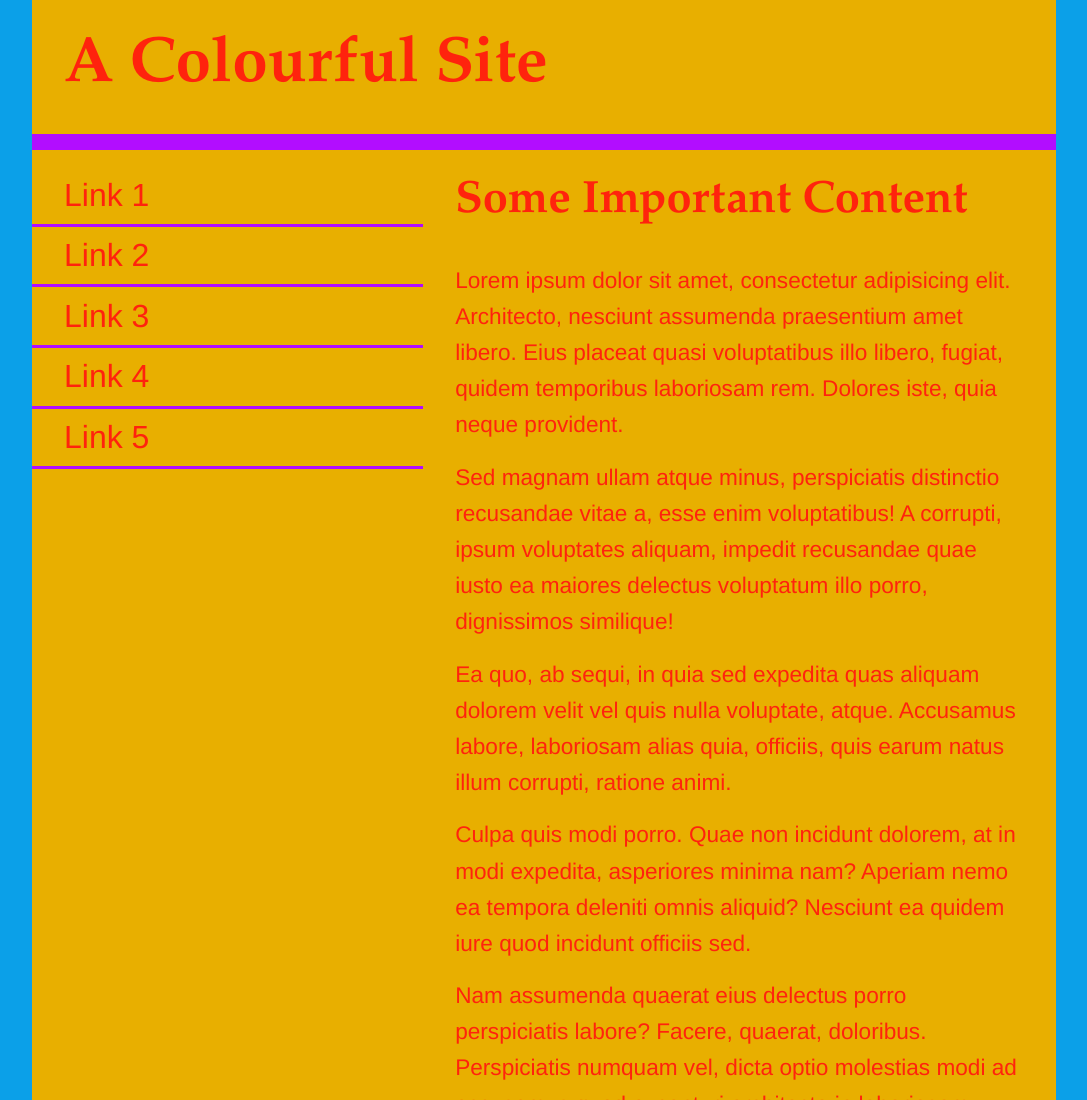
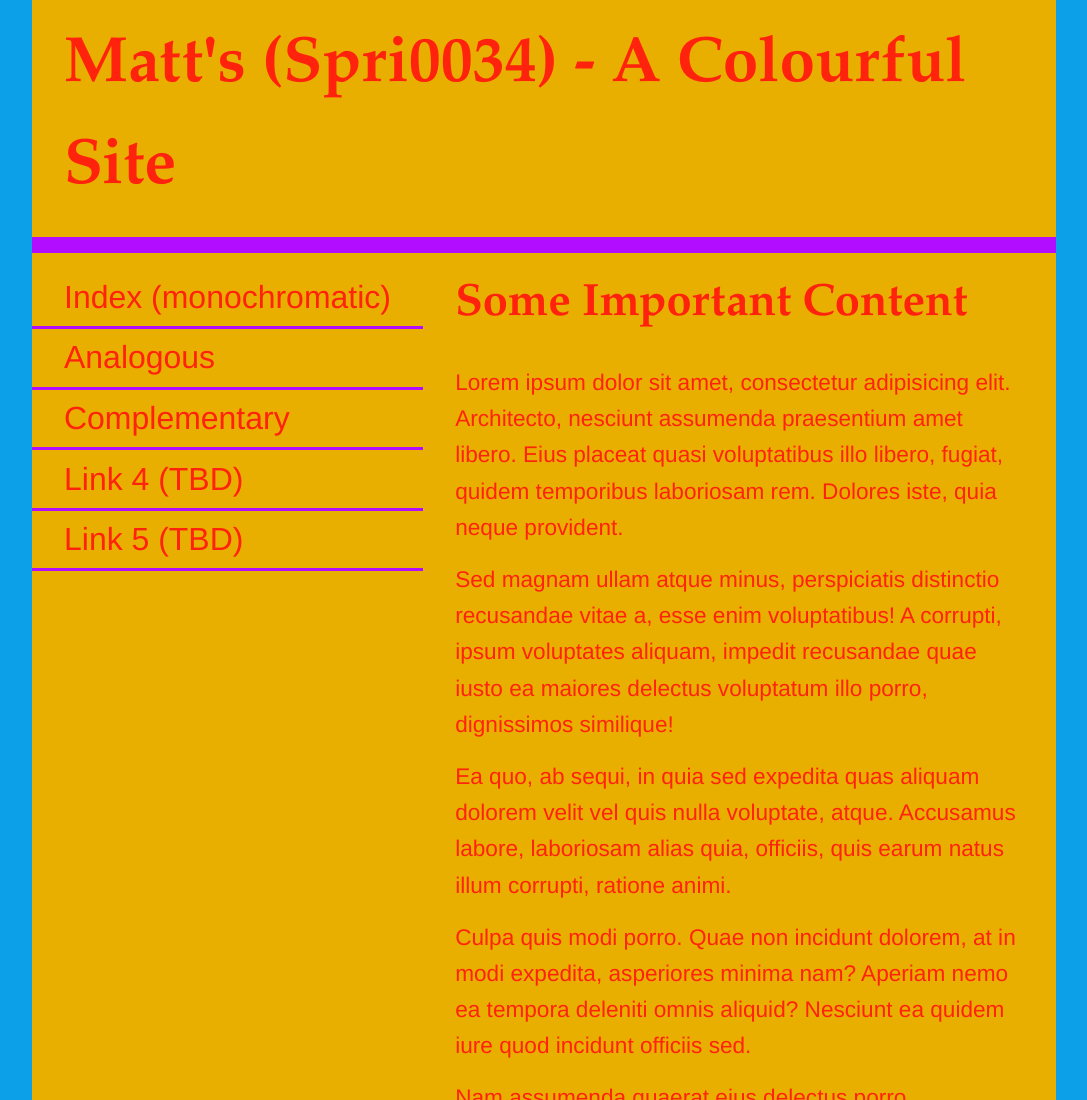
Before and after one commit to spri0034/colours, a plain HTML site: page analogous.html in a window 1280 px wide. Shown: the top 1100 px of the page, without its empty margins (96-1183 px from the left). Drawn offline with Linux system fonts and the light colour scheme.

Commit message:
Added links and h1 name

```diff
--- a/analogous.html
+++ b/analogous.html
@@ -98,15 +98,15 @@
 <body>
     <div class="wrapper">
         <header>
-            <h1>A Colourful Site</h1>
+            <h1>Matt's (Spri0034) - A Colourful Site</h1>
         </header>
         <nav>
             <ul>
-                <li><a href="#">Link 1</a></li>
-                <li><a href="#">Link 2</a></li>
-                <li><a href="#">Link 3</a></li>
-                <li><a href="#">Link 4</a></li>
-                <li><a href="#">Link 5</a></li>
+                <li><a href="index.html">Index (monochromatic)</a></li>
+                <li><a href="analogous.html">Analogous</a></li>
+                <li><a href="complementary.html">Complementary</a></li>
+                <li><a href="#">Link 4 (TBD)</a></li>
+                <li><a href="#">Link 5 (TBD)</a></li>
             </ul>
         </nav>
         <main>
```
Also changed, not shown: complementary.html (+6 -6 lines), index.html (+6 -6 lines).
